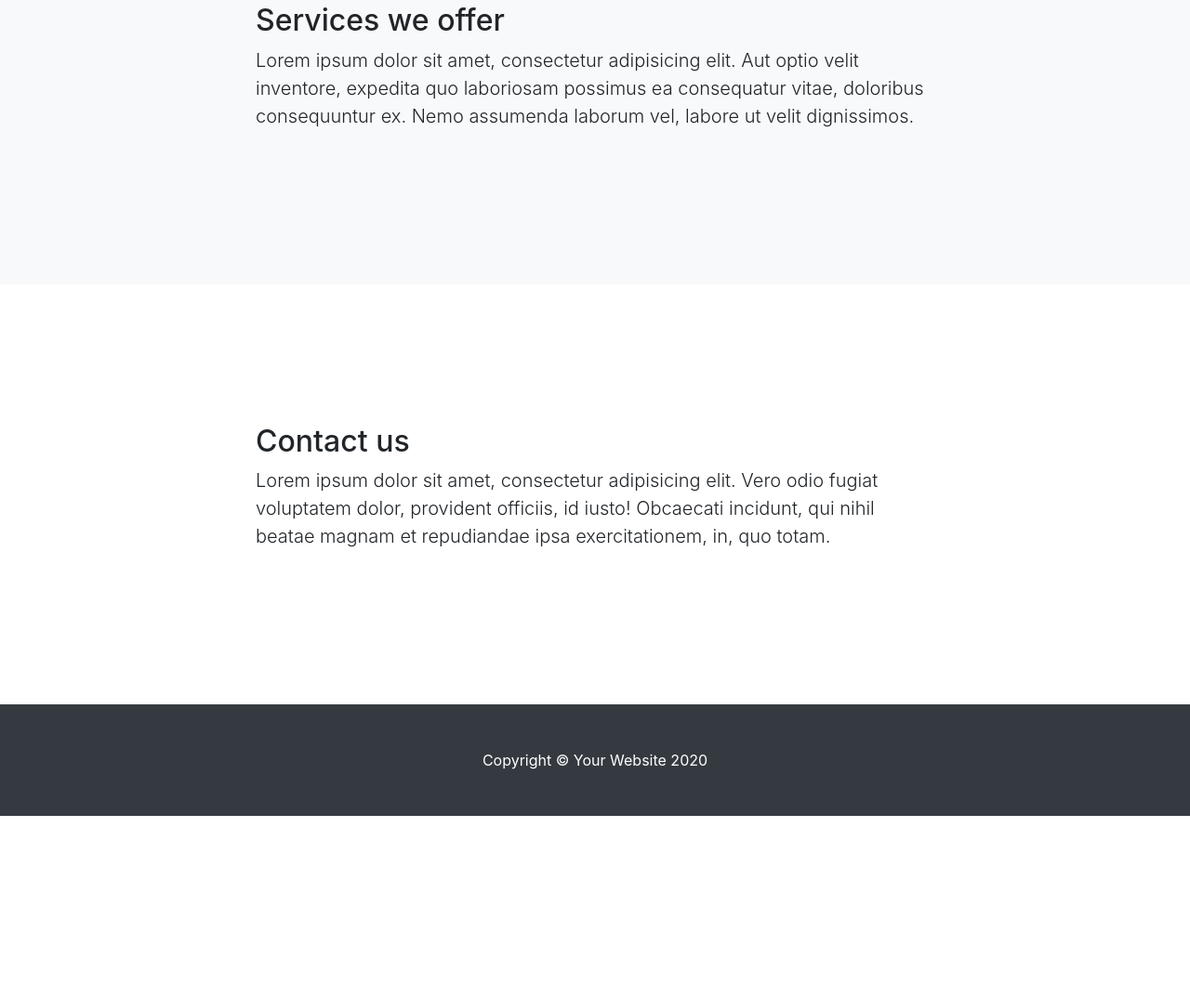
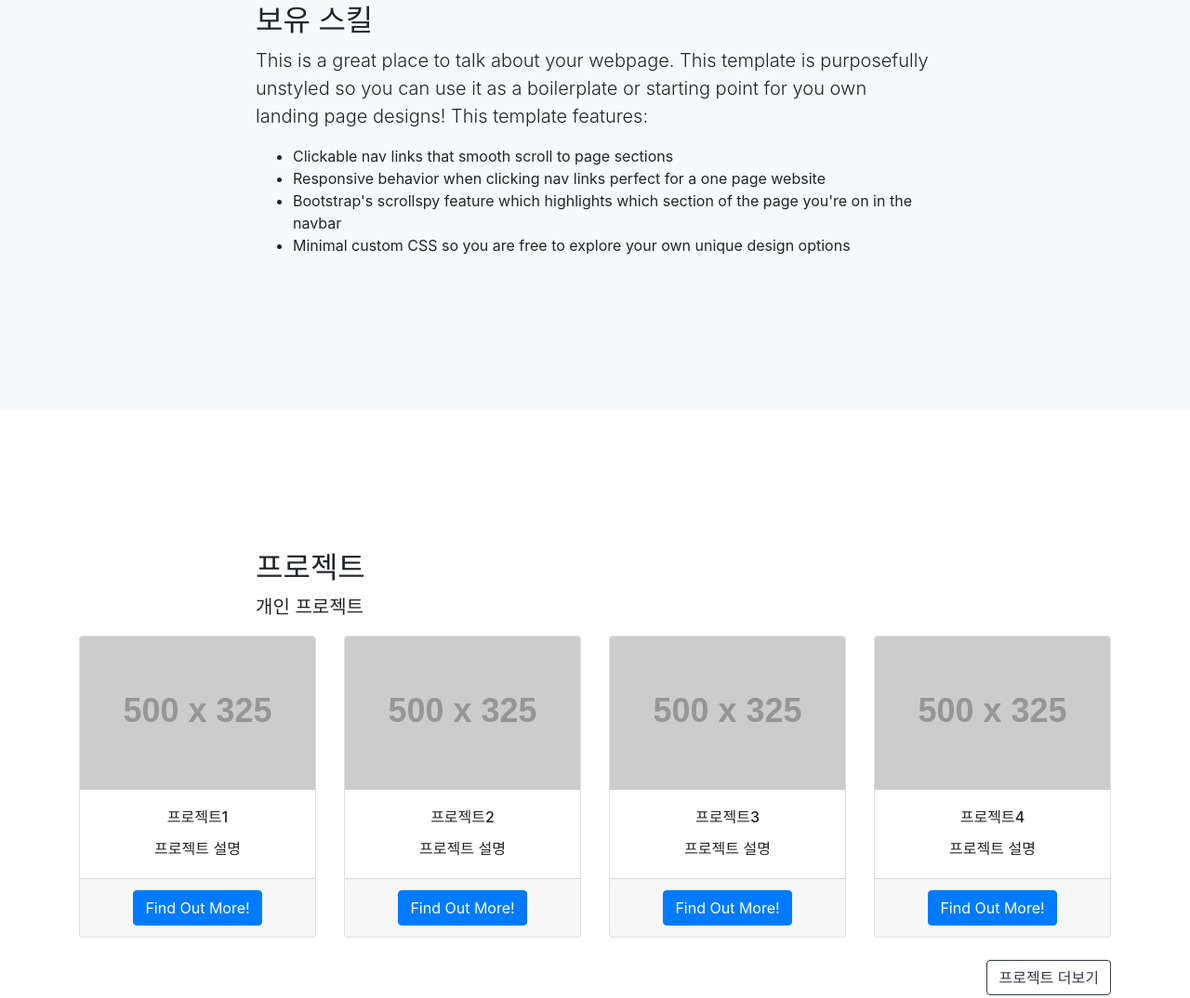
Before and after one commit to jiaekim123/portfolio-bootstrap4, a website with bundled scripts: page index.html in a window 1280 px wide. Shown: the part 1093-2167 px from the top of the page at 93% size. Before the commit the page ends 1971 px from the top, so only its background shows below. Built offline with nearby package versions, Linux system fonts and the light colour scheme; placeholder pictures from the web are drawn by us.

Commit message:
[feat] 포트폴리오 틀 생성 - 프로필, 스킬, 프로젝트, 연락

```diff
--- a/index.html
+++ b/index.html
@@ -23,17 +23,21 @@
 <!-- Navigation -->
 <nav class="navbar navbar-expand-lg navbar-dark bg-dark fixed-top" id="mainNav">
     <div class="container">
-      <a class="navbar-brand js-scroll-trigger" href="#page-top">Start Bootstrap</a>
-      <button class="navbar-toggler" type="button" data-toggle="collapse" data-target="#navbarResponsive" aria-controls="navbarResponsive" aria-expanded="false" aria-label="Toggle navigation">
+        <a class="navbar-brand js-scroll-trigger" href="#page-top">PORTFOLIO</a>
+        <button class="navbar-toggler" type="button" data-toggle="collapse" data-target="#navbarResponsive"
+                aria-controls="navbarResponsive" aria-expanded="false" aria-label="Toggle navigation">
             <span class="navbar-toggler-icon"></span>
         </button>
         <div class="collapse navbar-collapse" id="navbarResponsive">
             <ul class="navbar-nav ml-auto">
                 <li class="nav-item">
-            <a class="nav-link js-scroll-trigger" href="#about">About</a>
+                    <a class="nav-link js-scroll-trigger" href="#profile">Profile</a>
                 </li>
                 <li class="nav-item">
-            <a class="nav-link js-scroll-trigger" href="#services">Services</a>
+                    <a class="nav-link js-scroll-trigger" href="#skill">Skills</a>
+                </li>
+                <li class="nav-item">
+                    <a class="nav-link js-scroll-trigger" href="#projects">Projects</a>
                 </li>
                 <li class="nav-item">
                     <a class="nav-link js-scroll-trigger" href="#contact">Contact</a>
@@ -45,21 +49,25 @@
 
 <header class="bg-primary text-white">
     <div class="container text-center">
-      <h1>Welcome to Scrolling Nav</h1>
-      <p class="lead">A landing page template freshly redesigned for Bootstrap 4</p>
+        <h1>김지애 포트폴리오</h1>
+        <p class="lead">웹 백엔드 개발자 김지애의 포트폴리오 사이트 입니다.</p>
     </div>
 </header>
 
-  <section id="about">
+<section id="profile">
     <div class="container">
         <div class="row">
             <div class="col-lg-8 mx-auto">
-          <h2>About this page</h2>
-          <p class="lead">This is a great place to talk about your webpage. This template is purposefully unstyled so you can use it as a boilerplate or starting point for you own landing page designs! This template features:</p>
+                <h2>프로필</h2>
+                <p class="lead">This is a great place to talk about your webpage. This template is purposefully unstyled
+                    so you can use it as a boilerplate or starting point for you own landing page designs! This template
+                    features:</p>
                 <ul>
                     <li>Clickable nav links that smooth scroll to page sections</li>
                     <li>Responsive behavior when clicking nav links perfect for a one page website</li>
-            <li>Bootstrap's scrollspy feature which highlights which section of the page you're on in the navbar</li>
+                    <li>Bootstrap's scrollspy feature which highlights which section of the page you're on in the
+                        navbar
+                    </li>
                     <li>Minimal custom CSS so you are free to explore your own unique design options</li>
                 </ul>
             </div>
@@ -67,23 +75,104 @@
     </div>
 </section>
 
-  <section id="services" class="bg-light">
+<section id="skill" class="bg-light">
   <div class="container">
     <div class="row">
       <div class="col-lg-8 mx-auto">
-          <h2>Services we offer</h2>
-          <p class="lead">Lorem ipsum dolor sit amet, consectetur adipisicing elit. Aut optio velit inventore, expedita quo laboriosam possimus ea consequatur vitae, doloribus consequuntur ex. Nemo assumenda laborum vel, labore ut velit dignissimos.</p>
+        <h2>보유 스킬</h2>
+        <p class="lead">This is a great place to talk about your webpage. This template is purposefully unstyled
+          so you can use it as a boilerplate or starting point for you own landing page designs! This template
+          features:</p>
+        <ul>
+          <li>Clickable nav links that smooth scroll to page sections</li>
+          <li>Responsive behavior when clicking nav links perfect for a one page website</li>
+          <li>Bootstrap's scrollspy feature which highlights which section of the page you're on in the
+            navbar
+          </li>
+          <li>Minimal custom CSS so you are free to explore your own unique design options</li>
+        </ul>
       </div>
     </div>
   </div>
 </section>
 
-  <section id="contact">
+<section id="projects">
+    <div class="container">
+        <div class="row">
+            <div class="col-lg-8 mx-auto">
+                <h2>프로젝트</h2>
+                <p class="lead">개인 프로젝트</p>
+            </div>
+        </div>
+
+        <div class="row text-center">
+            <div class="col-lg-3 col-md-6 mb-4">
+                <div class="card h-100">
+                    <img class="card-img-top" src="http://placehold.it/500x325" alt="">
+                    <div class="card-body">
+                        <h6 class="card-title">프로젝트1</h6>
+                        <p class="card-text">프로젝트 설명</p>
+                    </div>
+                    <div class="card-footer">
+                        <a href="#" class="btn btn-primary">Find Out More!</a>
+                    </div>
+                </div>
+            </div>
+            <div class="col-lg-3 col-md-6 mb-4">
+                <div class="card h-100">
+                    <img class="card-img-top" src="http://placehold.it/500x325" alt="">
+                    <div class="card-body">
+                        <h6 class="card-title">프로젝트2</h6>
+                        <p class="card-text">프로젝트 설명</p>
+                    </div>
+                    <div class="card-footer">
+                        <a href="#" class="btn btn-primary">Find Out More!</a>
+                    </div>
+                </div>
+            </div>
+            <div class="col-lg-3 col-md-6 mb-4">
+                <div class="card h-100">
+                    <img class="card-img-top" src="http://placehold.it/500x325" alt="">
+                    <div class="card-body">
+                        <h6 class="card-title">프로젝트3</h6>
+                        <p class="card-text">프로젝트 설명</p>
+                    </div>
+                    <div class="card-footer">
+                        <a href="#" class="btn btn-primary">Find Out More!</a>
+                    </div>
+                </div>
+            </div>
+            <div class="col-lg-3 col-md-6 mb-4">
+                <div class="card h-100">
+                    <img class="card-img-top" src="http://placehold.it/500x325" alt="">
+                    <div class="card-body">
+                        <h6 class="card-title">프로젝트4</h6>
+                        <p class="card-text">프로젝트 설명</p>
+                    </div>
+                    <div class="card-footer">
+                        <a href="#" class="btn btn-primary">Find Out More!</a>
+                    </div>
+                </div>
+            </div>
+
+        </div>
+
+
+    </div>
+    <div class="container text-right">
+        <a href="#" class="btn btn-outline-dark">프로젝트 더보기</a>
+    </div>
+
+</section>
+
+<section id="contact" class="bg-light">
     <div class="container">
         <div class="row">
             <div class="col-lg-8 mx-auto">
                 <h2>Contact us</h2>
-          <p class="lead">Lorem ipsum dolor sit amet, consectetur adipisicing elit. Vero odio fugiat voluptatem dolor, provident officiis, id iusto! Obcaecati incidunt, qui nihil beatae magnam et repudiandae ipsa exercitationem, in, quo totam.</p>
+                <p class="lead">Email hirlawldo@naver.com</p>
+                <p class="lead">Phone 010 2740 9695</p>
+
             </div>
         </div>
     </div>
```
Lines whose indentation alone changed are shown as unchanged.
